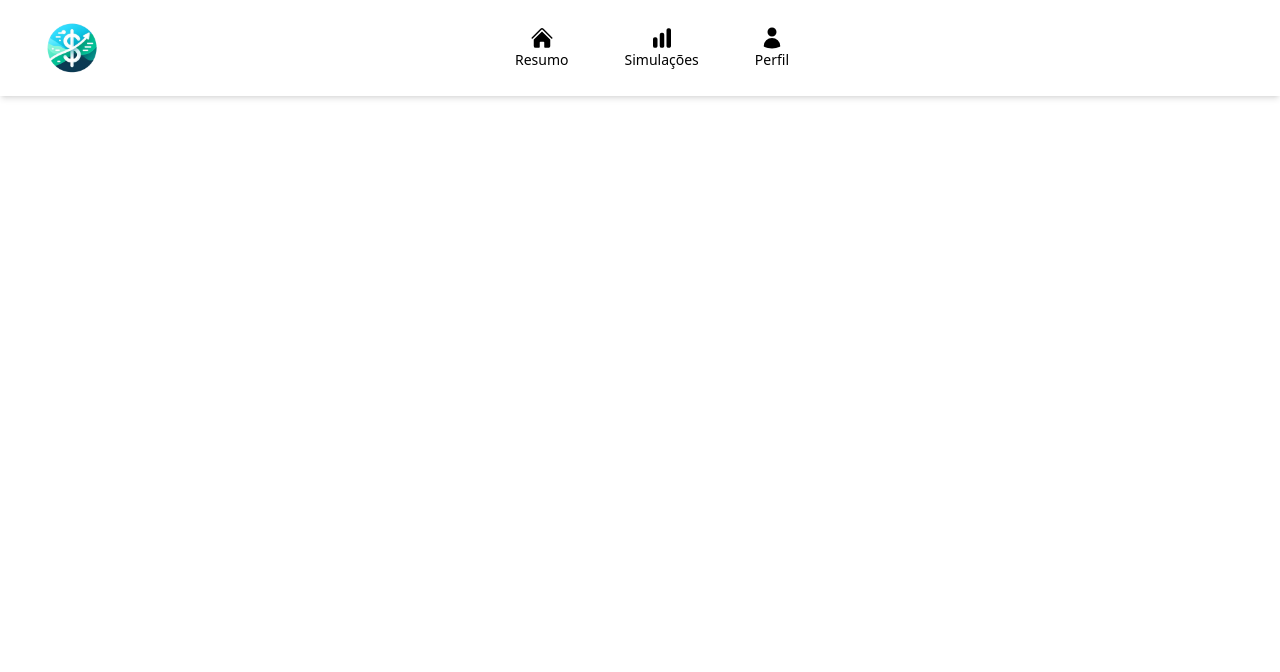
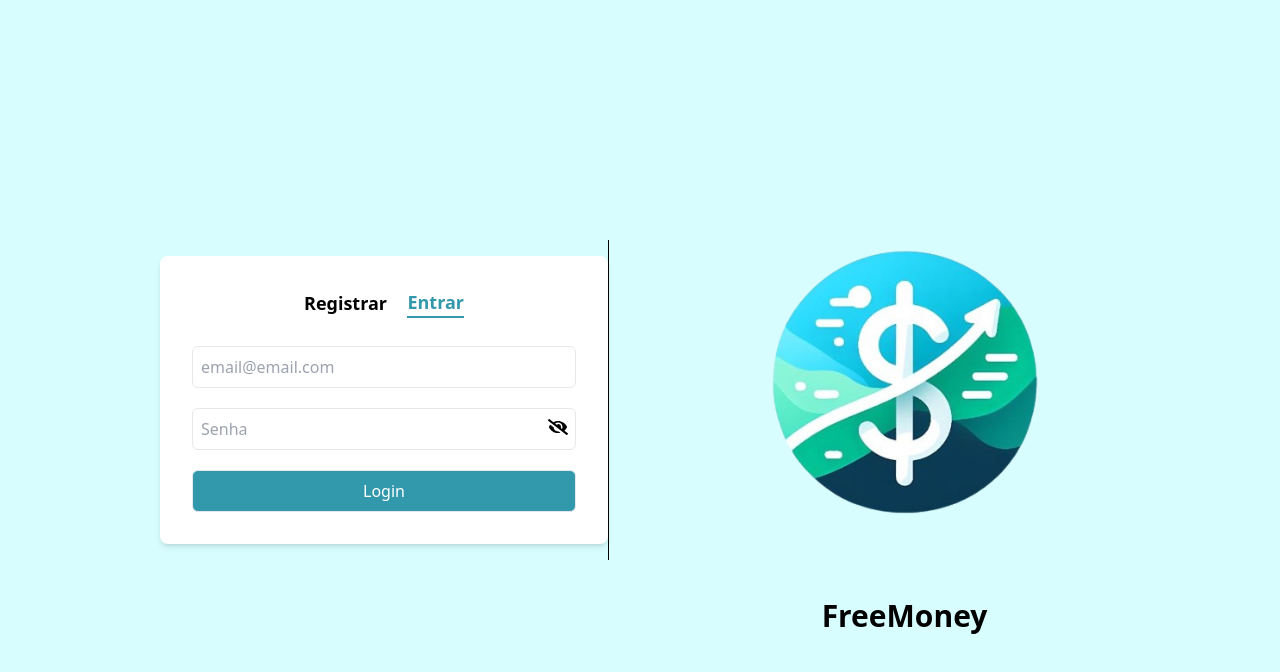
Before and after one commit to guiopen/FreeMoney, a React (Create React App) app in the folder frontend/: page / in a window 1280 px wide. Shown: the top 672 px of the page. Built offline with nearby package versions, Linux system fonts and the light colour scheme.

Commit message:
página de login

```diff
--- a/frontend/package.json
+++ b/frontend/package.json
@@ -8,11 +8,14 @@
     "@testing-library/jest-dom": "^5.17.0",
     "@testing-library/react": "^13.4.0",
     "@testing-library/user-event": "^13.5.0",
+    "formik": "^2.4.6",
     "react": "^18.3.1",
     "react-dom": "^18.3.1",
+    "react-icons": "^5.2.1",
     "react-router-dom": "^6.23.1",
     "react-scripts": "5.0.1",
-    "web-vitals": "^2.1.4"
+    "web-vitals": "^2.1.4",
+    "yup": "^1.4.0"
   },
   "scripts": {
     "start": "react-scripts start",
--- a/frontend/src/App.js
+++ b/frontend/src/App.js
@@ -1,14 +1,24 @@
 import React from 'react';
 // import { BrowserRouter as Router, Route, Routes } from 'react-router-dom';
 import Navbar from './components/Navbar/Navbar';
+import LoginPage from './pages/Login/Login';
+import { AuthProvider, useAuth } from './pages/Login/AuthContext';
 // import Home from './pages/Home';
 // import Simulacoes from './pages/Simulacoes';
 // import Perfil from './pages/Perfil';
 
+const AppContent = () => {
+  const { isLoggedIn } = useAuth();
+
+  return isLoggedIn ? <Navbar /> : <LoginPage />;
+};
+
 function App() {
   return (
     <div className="App">
-      <Navbar />
+      <AuthProvider>
+          <AppContent />
+        </AuthProvider>
        {/*<Router>
       <Routes>
         <Route path="/" element={<Home />} />
--- /dev/null
+++ b/frontend/src/components/Logo.js
@@ -0,0 +1,17 @@
+import React from 'react';
+import logo from '../assets/images/FreeMoney-logo.png';
+
+const Logo = () => {
+    return (
+        <div className='flex justify-between items-center'>
+            <div className="h-80 border-l border-black mr-20"></div>
+            <div className='mr-40 flex flex-col items-center'>
+                <img className="h-200 w-200 mb-0" src={logo} alt="Logo" />
+                <h2 className="font-bold text-3xl mt-0" >FreeMoney</h2>
+                {/* Precisa ajustar a distância que o h2 tá da foto e a responsividade que tá uma merda */}
+            </div>
+        </div>
+    );
+};
+
+export default Logo;
--- /dev/null
+++ b/frontend/src/pages/Login/AuthContext.js
@@ -0,0 +1,23 @@
+import React, { createContext, useState, useContext } from 'react';
+
+const AuthContext = createContext();
+
+export const AuthProvider = ({ children }) => {
+    const [isLoggedIn, setIsLoggedIn] = useState(false);
+
+    const login = () => {
+        setIsLoggedIn(true);
+    };
+
+    const logout = () => {
+        setIsLoggedIn(false);
+    };
+
+    return (
+        <AuthContext.Provider value={{ isLoggedIn, login, logout }}>
+            {children}
+        </AuthContext.Provider>
+    );
+};
+
+export const useAuth = () => useContext(AuthContext);
--- /dev/null
+++ b/frontend/src/pages/Login/Login.js
@@ -0,0 +1,102 @@
+import React, { useState } from 'react';
+import { useAuth } from './AuthContext';
+import { Formik, Form, Field, ErrorMessage } from 'formik';
+import * as Yup from 'yup';
+import { FaEye, FaEyeSlash } from 'react-icons/fa';
+import Logo from '../../components/Logo';
+
+const LoginPage = () => {
+    const { login } = useAuth();
+    const [errorMessage, setErrorMessage] = useState('');
+    const [showPassword, setShowPassword] = useState(false);
+
+    const users = [
+        { email: 'user1@example.com', password: 'password1' },
+        { email: 'user2@example.com', password: 'password2' }
+    ];
+
+    return (
+        <Formik
+            initialValues={{ email: '', password: '' }}
+            validationSchema={Yup.object({
+                email: Yup.string().email('Formato de e-mail inválido').required('Obrigatório'),
+                password: Yup.string().required('Obrigatório')
+            })}
+            onSubmit={(values, { setSubmitting }) => {
+                setTimeout(() => {
+                    const user = users.find(user => user.email === values.email && user.password === values.password);
+                    if (user) {
+                        login();
+                        setErrorMessage('');
+                    } else {
+                        setErrorMessage('E-mail ou senha incorretos');
+                    }
+                    setSubmitting(false);
+                }, 400);
+            }}
+        >
+            {formik => (
+                <div className="flex justify-between items-center h-screen bg-[#D8FDFF] ">
+                    <div className="w-full max-w-md bg-white p-8 rounded-lg shadow-md ml-40">
+                        <div className="flex justify-between mb-6 space-x-2 mx-8">
+                            <button
+                                type="button"
+                                onClick={() => console.log('cadastro')}
+                                className="text-lg font-bold hover:text-[#3298AB] transition-colors ml-20"
+                            >
+                                Registrar
+                            </button>
+                            <div className='mr-20'>
+                                <button
+                                    type="button"
+                                    className="text-lg font-bold text-[#3298AB] border-b-2 border-[#3298AB] hover:border-black hover:text-black transition-colors mr-20"
+                                >
+                                    Entrar
+                                </button>
+                            </div>
+                        </div>
+                        <Form>
+                            <div className="mb-4 relative">
+                                <Field
+                                    type="email"
+                                    id="email"
+                                    name="email"
+                                    className="mt-1 p-2 w-full border rounded-md focus:ring focus:ring-blue-200"
+                                    placeholder= 'email@email.com'
+                                />
+                                <ErrorMessage name="email" component="div" className="text-red-500 text-sm" />
+                            </div>
+                            <div className="mb-4 relative">
+                                <Field
+                                    type={showPassword ? 'text' : 'password'}
+                                    id="password"
+                                    name="password"
+                                    className="mt-1 p-2 w-full border rounded-md focus:ring focus:ring-blue-200"
+                                    placeholder='Senha'
+                                />
+                                <span className="absolute right-2 top-1/2 transform -translate-y-1/2 cursor-pointer" onClick={() => setShowPassword(!showPassword)}>
+                                    {showPassword ? <FaEye size={20} /> : <FaEyeSlash size={20} />}
+                                </span>
+                                <ErrorMessage name="password" component="div" className="text-red-500 text-sm" />
+                            </div>
+                            <div className="flex items-center justify-between">
+                                <button
+                                    type="submit"
+                                    className="mt-1 p-2 w-full border rounded-md text-white hover:bg-blue-600"
+                                    style={{ backgroundColor: '#3298AB' }}
+                                    disabled={formik.isSubmitting}
+                                >
+                                    Login
+                                </button>
+                            </div>
+                            {errorMessage && <div className="text-red-500 text-sm mt-2">{errorMessage}</div>}
+                        </Form>
+                    </div>
+                    <Logo />
+                </div>
+            )}
+        </Formik>
+    );
+};
+
+export default LoginPage;
```
Also changed, not shown: frontend/src/pages/Login.js (deleted), 1 other file (tests, documents, lock files or other folders).
